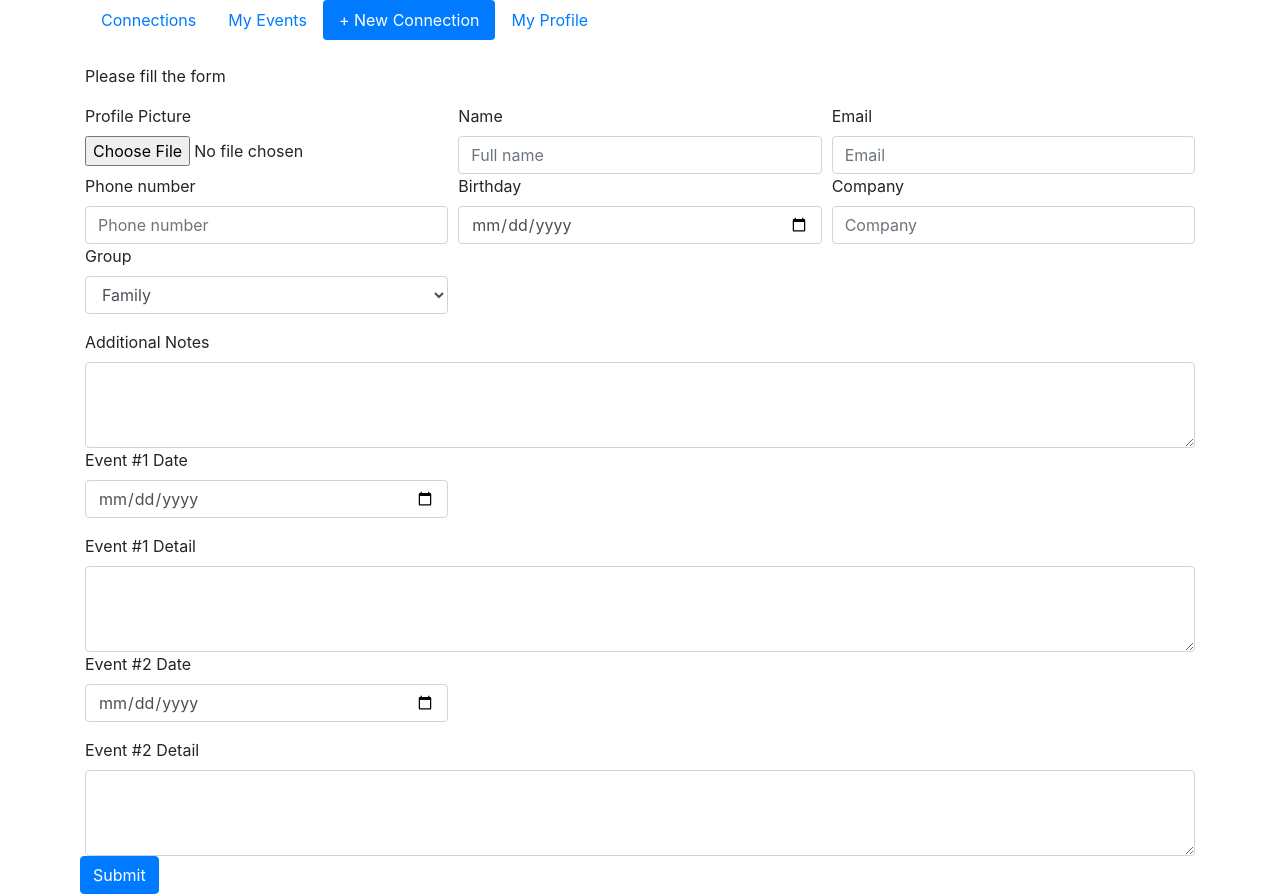
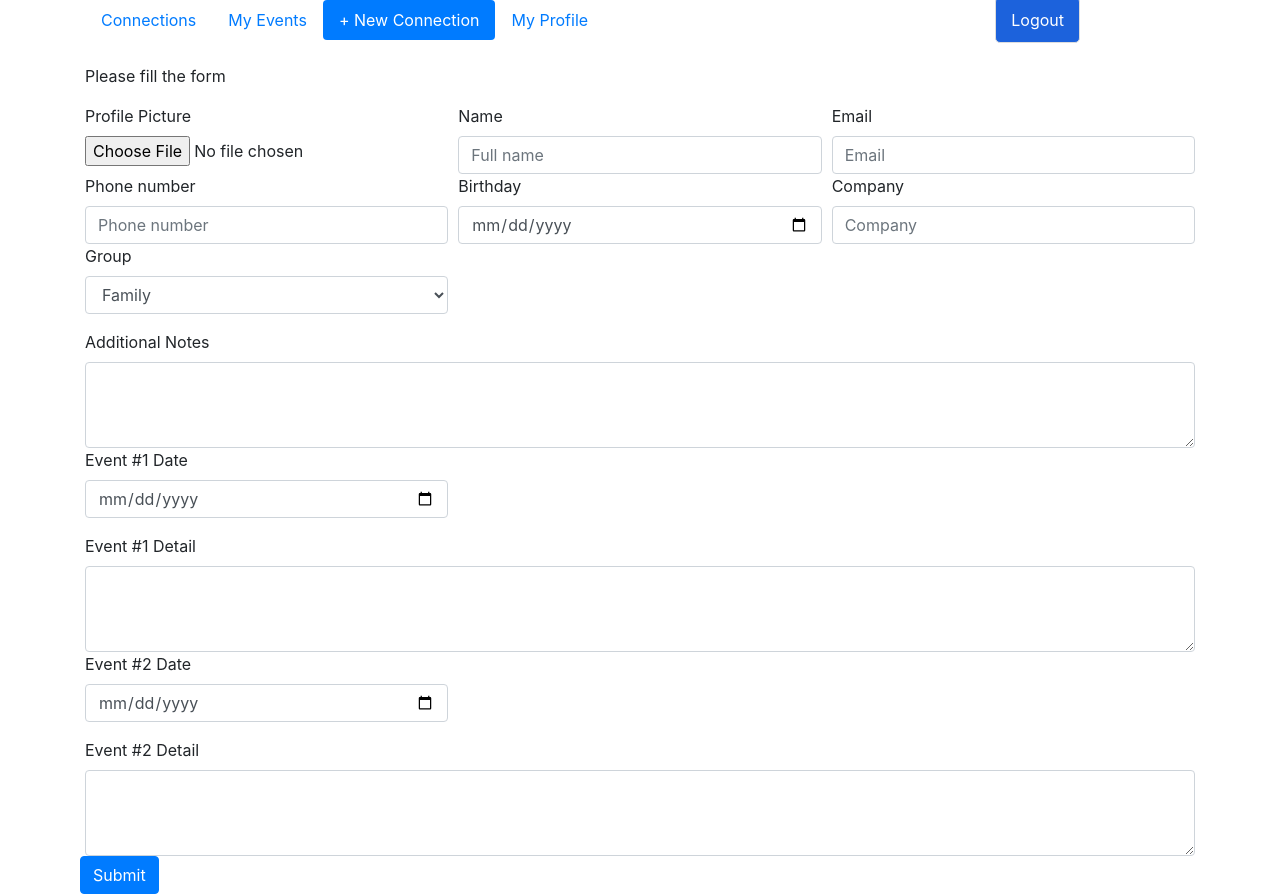
Before and after one commit to RinkoQAQ/IT_Pro_CRM, a website: page new_contact.html in a window 1280 px wide. Drawn offline with nearby package versions, Linux system fonts and the light colour scheme.

Commit message:
logout function

```diff
--- a/new_contact.html
+++ b/new_contact.html
@@ -27,7 +27,24 @@
           <a class="nav-item nav-link active" href="new_contact.html"> + New Connection</a>
           <a class="nav-item nav-link" href="my_profile.html"> My Profile</a>
         </nav>
+        <a class="nav-item nav-logout" href="index.html">Logout</a>
+        <style>
+  .nav-item.nav-logout {
+      display: block;
+      position: absolute;
+      top: 20px;                    /* Position it at the middle vertically */
+      right: 200px;                /* 200px from the right edge */
+      transform: translateY(-50%); /* Shift it up half its height to truly center it */
+      text-decoration: none;
+      padding: 10px 15px;
+      border: 1px solid #ddd;
+      border-radius: 5px;
+      background-color: #1c62dc;
+      color: #ffffff;
+      transition: background-color 0.3s ease;
+  }
 
+        </style>
       </header>
 
     <div class="row">
```
Also changed, not shown: contacts-list.html (+17 -0 lines), events.html (+17 -0 lines), index.html (+2 -2 lines), CSS/login.css (added).
